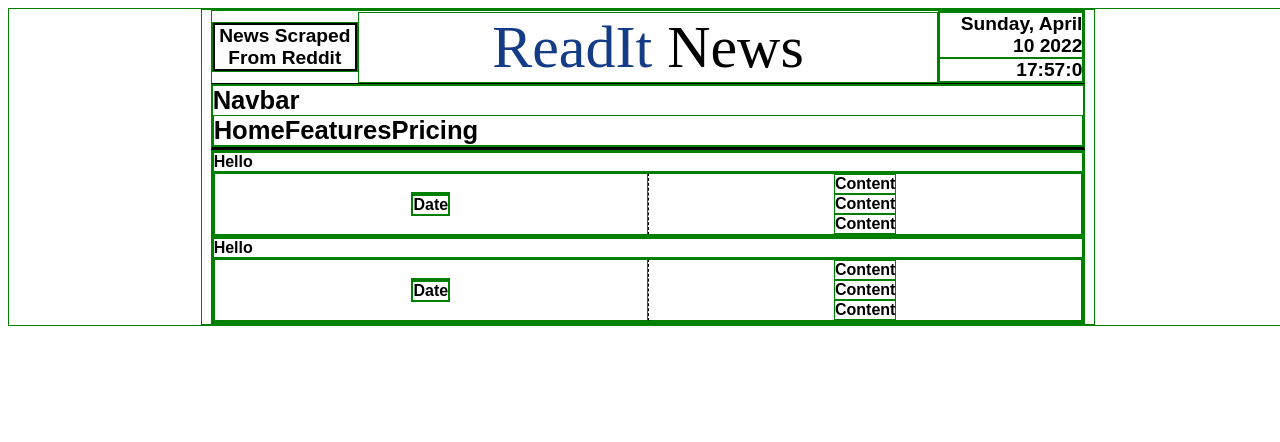
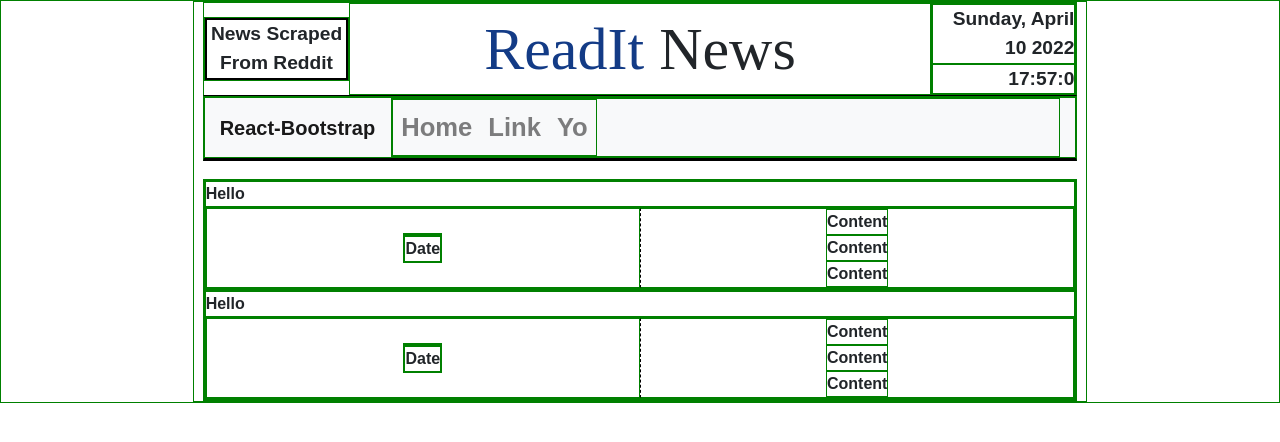
Before and after one commit to kevinn03/Readit_front, a React (Create React App) app: page / in a window 1280 px wide. Shown: the top 442 px of the page. Built offline with nearby package versions, Linux system fonts and the light colour scheme; no server answers; a web font is replaced by a local one.

Commit message:
fix navbar

```diff
--- a/public/index.html
+++ b/public/index.html
@@ -30,6 +30,12 @@
       href="https://fonts.googleapis.com/css2?family=Beau+Rivage&family=Lavishly+Yours&display=swap"
       rel="stylesheet"
     />
+    <link
+      rel="stylesheet"
+      href="https://maxcdn.bootstrapcdn.com/bootstrap/4.3.1/css/bootstrap.min.css"
+      integrity="sha384-ggOyR0iXCbMQv3Xipma34MD+dH/1fQ784/j6cY/iJTQUOhcWr7x9JvoRxT2MZw1T"
+      crossorigin="anonymous"
+    />
     <title>React App</title>
   </head>
   <body>
--- a/src/components/SubHeader.css
+++ b/src/components/SubHeader.css
@@ -1,5 +1,12 @@
 .Subheader {
-  margin: 0 1%;
+  margin-bottom: 2%;
+  margin-left: 1%;
+  margin-right: 1%;
   border-bottom: 3px black solid;
   z-index: 999;
 }
+
+.subheader-nav {
+  width: 100%;
+  padding: 0%;
+}
--- a/src/components/SubHeader.tsx
+++ b/src/components/SubHeader.tsx
@@ -1,17 +1,20 @@
 import React from 'react';
 import './SubHeader.css';
-import { Navbar, Container, Nav } from 'react-bootstrap';
+import { Navbar, Container, Nav, NavDropdown, Form } from 'react-bootstrap';
 const SubHeader = () => {
   return (
     <div className="Subheader">
-      <Navbar bg="light" variant="light">
+      <Navbar className="subheader-nav" bg="light" expand="md">
         <Container>
-          <Navbar.Brand href="#home">Navbar</Navbar.Brand>
-          <Nav className="me-auto">
-            <Nav.Link href="#home">Home</Nav.Link>
-            <Nav.Link href="#features">Features</Nav.Link>
-            <Nav.Link href="#pricing">Pricing</Nav.Link>
-          </Nav>
+          <Navbar.Brand href="#home">React-Bootstrap</Navbar.Brand>
+          <Navbar.Toggle aria-controls="basic-navbar-nav" />
+          <Navbar.Collapse id="basic-navbar-nav">
+            <Nav className="me-auto">
+              <Nav.Link href="#home">Home</Nav.Link>
+              <Nav.Link href="#link">Link</Nav.Link>
+              <Nav.Link href="#link">Yo</Nav.Link>
+            </Nav>
+          </Navbar.Collapse>
         </Container>
       </Navbar>
     </div>
```
